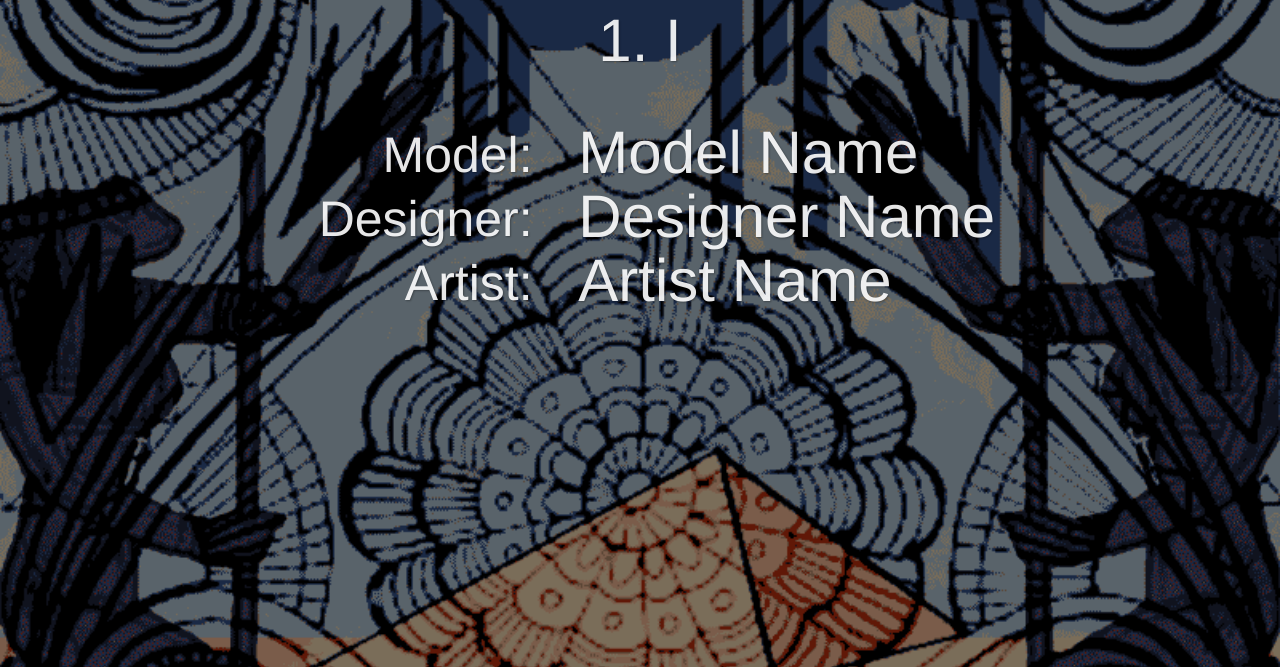
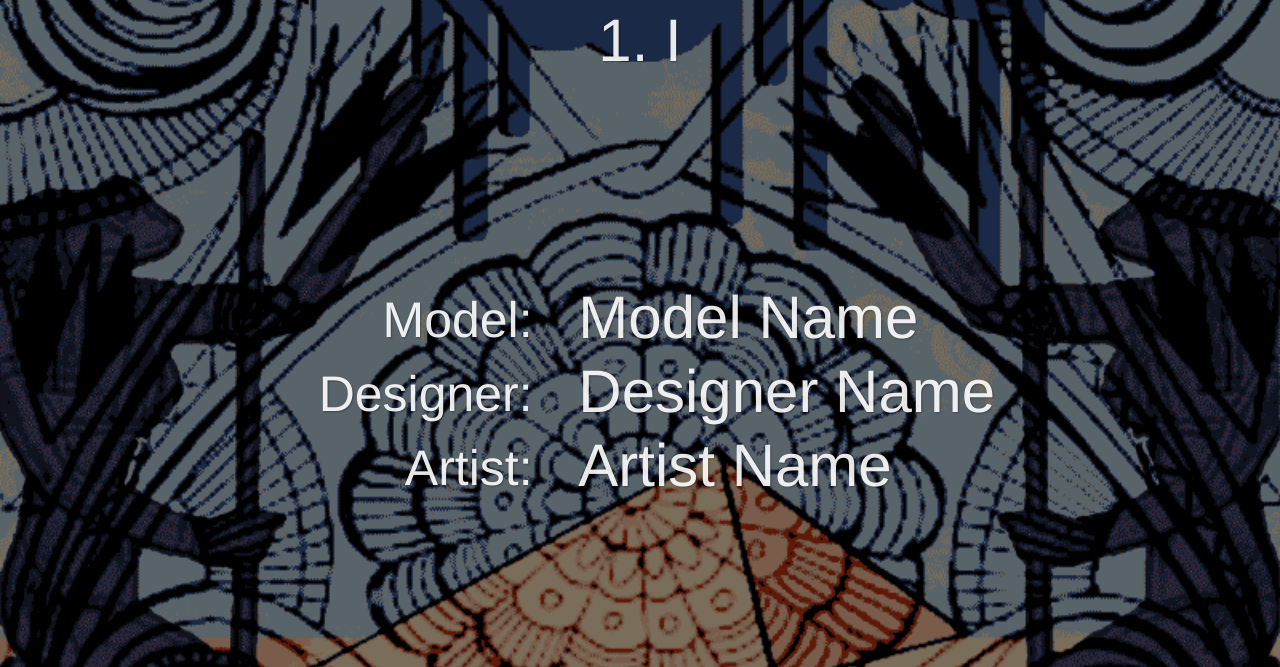
Before and after one commit to willfawcett/neudawn.com, a plain HTML site: page index.html in a window 1280 px wide. Both pictures are taken after a click on the element 640 px from the left and 741 px from the top of the page. Shown: the top 667 px of the page. Drawn offline with nearby package versions, Linux system fonts and the light colour scheme.

Commit message:
more design tweaks

```diff
--- a/index.html
+++ b/index.html
@@ -20,11 +20,11 @@
 	  </div>
 	  <div class="installation" style="display: none;">
 		  <table width="100%" style="border: none;">
-			  <tr><td width="45%" height="60px" style="text-align: right;"><small>Model: &nbsp;&nbsp;</small></td>
+			  <tr><td width="45%" height="70px" style="text-align: right;"><small>Model: &nbsp;&nbsp;</small></td>
 			  		<td width="55%" style="text-align: left;"><span class="model">model goes here</span></td></tr>
-			  <tr><td width="45%" height="60px" style="text-align: right;"><small>Designer:  &nbsp;&nbsp;</small></td>
+			  <tr><td width="45%" height="70px" style="text-align: right;"><small>Designer:  &nbsp;&nbsp;</small></td>
 			  		<td width="55%" style="text-align: left;"><span class="designer"></span></td></tr>
-			  <tr><td width="45%" height="60px" style="text-align: right;"><small>Artist:  &nbsp;&nbsp;</small></td>
+			  <tr><td width="45%" height="70px" style="text-align: right;"><small>Artist:  &nbsp;&nbsp;</small></td>
 			  		<td width="55%" style="text-align: left;"><span class="artist"></span></td></tr>
 		  </table>
 	  </div>
--- a/player.js
+++ b/player.js
@@ -501,7 +501,7 @@ var wave = new SiriWave({
   width: window.innerWidth,
   height: window.innerHeight * 0.3,
   cover: true,
-  speed: 0.03,
+  speed: 0.02,
   amplitude: 0.7,
   frequency: 2
 });
--- a/styles.css
+++ b/styles.css
@@ -70,7 +70,7 @@ body {
 #extra {
   position: absolute;
   width: 100%;
-  top: 15%;
+  top: 35%;
   line-height: 34px;
   height: 34px;
   text-align: center;
@@ -161,7 +161,7 @@ body {
   height: 30%;
   position: absolute;
   left: 0;
-  top: 50%;
+  top: 60%;
   margin: -15% auto;
   display: none;
   cursor: pointer;
@@ -175,7 +175,7 @@ body {
 #bar {
 	display: none;
   position: absolute;
-  top: 50%;
+  top: 60%;
   left: 0;
   width: 100%;
   height: 2px;
```
